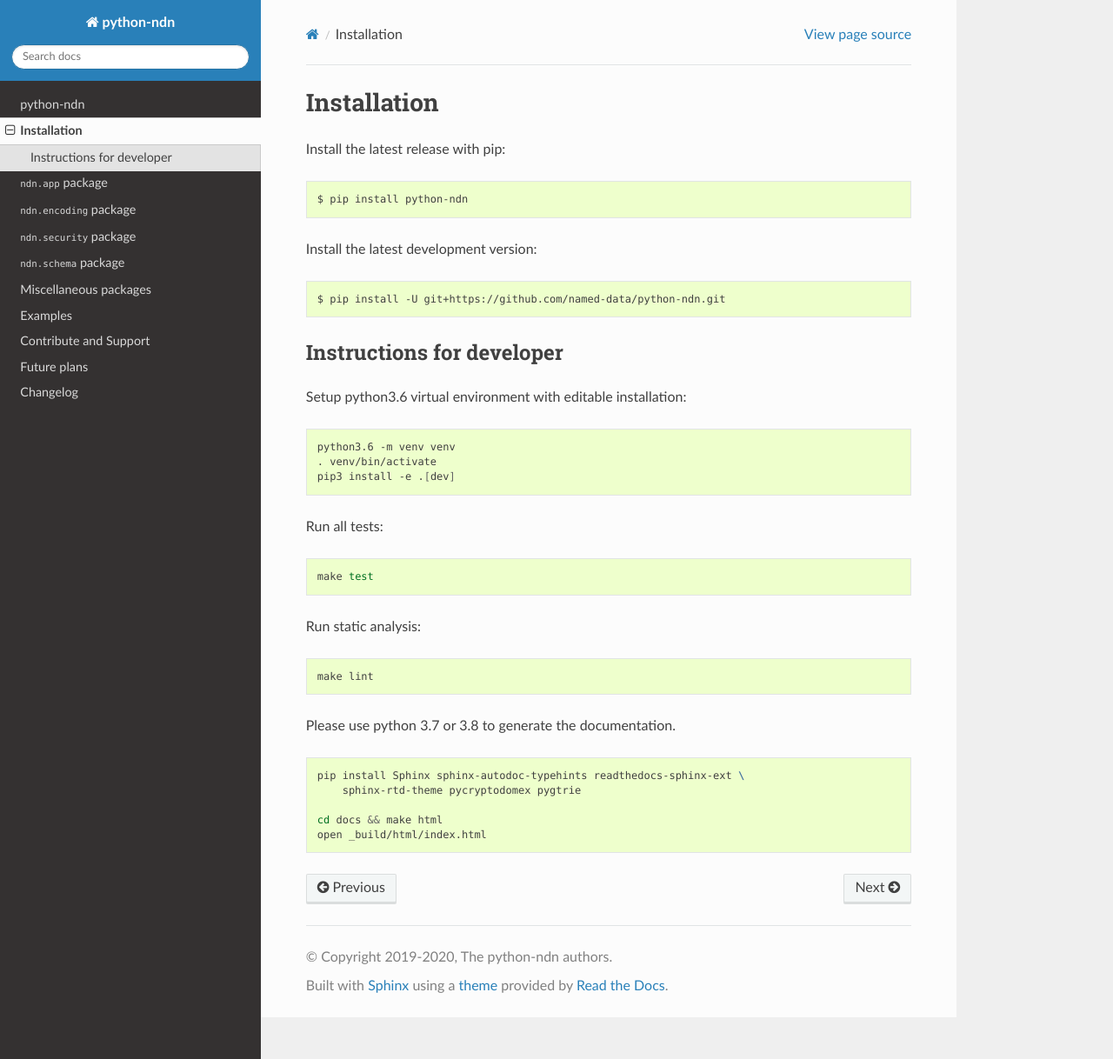
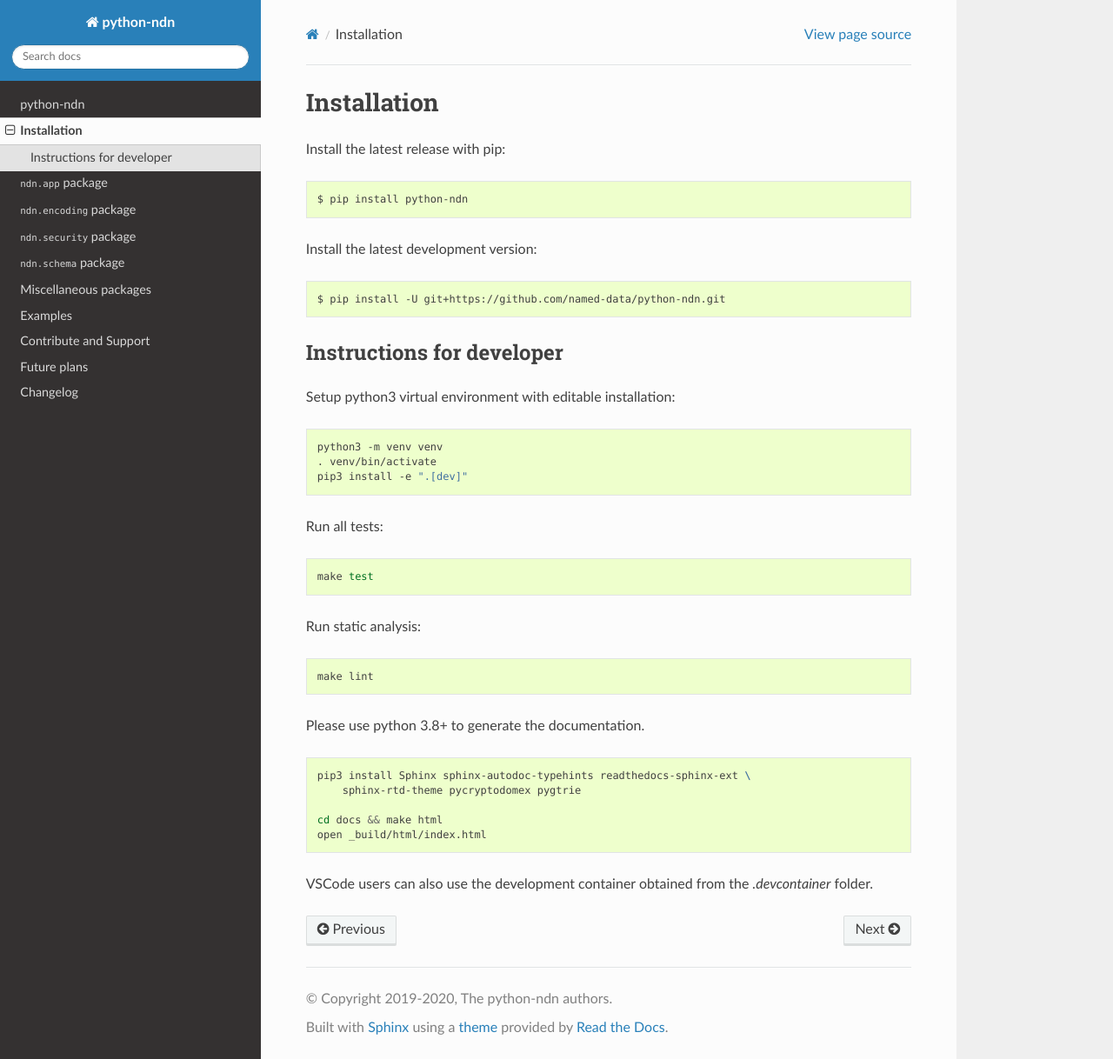
Before and after one commit to named-data/python-ndn, a Sphinx documentation site: the page built from docs/src/installation.rst, in a window 1280 px wide and 1218 px high. Shown: the whole window at 87% size. Built offline with Sphinx 7.4.7 and the Read the Docs theme 2.0.0, drawn with Linux system fonts in a browser that asks for light colours.

Commit message:
docs: Refine installation instructions

```diff
--- a/docs/src/installation.rst
+++ b/docs/src/installation.rst
@@ -13,13 +13,13 @@ Install the latest development version::
 Instructions for developer
 --------------------------
 
-Setup python3.6 virtual environment with editable installation:
+Setup python3 virtual environment with editable installation:
 
 .. code-block:: bash
 
-    python3.6 -m venv venv
+    python3 -m venv venv
     . venv/bin/activate
-    pip3 install -e .[dev]
+    pip3 install -e ".[dev]"
 
 Run all tests:
 
@@ -33,12 +33,14 @@ Run static analysis:
 
     make lint
 
-Please use python 3.7 or 3.8 to generate the documentation.
+Please use python 3.8+ to generate the documentation.
 
 .. code-block:: bash
 
-    pip install Sphinx sphinx-autodoc-typehints readthedocs-sphinx-ext \
+    pip3 install Sphinx sphinx-autodoc-typehints readthedocs-sphinx-ext \
         sphinx-rtd-theme pycryptodomex pygtrie
 
     cd docs && make html
     open _build/html/index.html
+
+VSCode users can also use the development container obtained from the `.devcontainer` folder.
--- a/setup.py
+++ b/setup.py
@@ -9,7 +9,7 @@ with io.open("src/ndn/__init__.py", "rt", encoding="utf8") as f:
     version = re.search(r'__version__ = "(.*?)"', f.read()).group(1)
 
 
-requirements = ['pycryptodomex >= 3.8.2', 'pygtrie >= 2.3.2', 'dataclasses >= 0.6']
+requirements = ['pycryptodomex >= 3.9.9', 'pygtrie >= 2.3.3', 'dataclasses >= 0.6']
 setup(
     name='python-ndn',
     version=version,
@@ -38,6 +38,7 @@ setup(
         'Programming Language :: Python :: 3.6',
         'Programming Language :: Python :: 3.7',
         'Programming Language :: Python :: 3.8',
+        'Programming Language :: Python :: 3.9',
     ],
 
     keywords='NDN',
```
Also changed, not shown: 1 other file.
